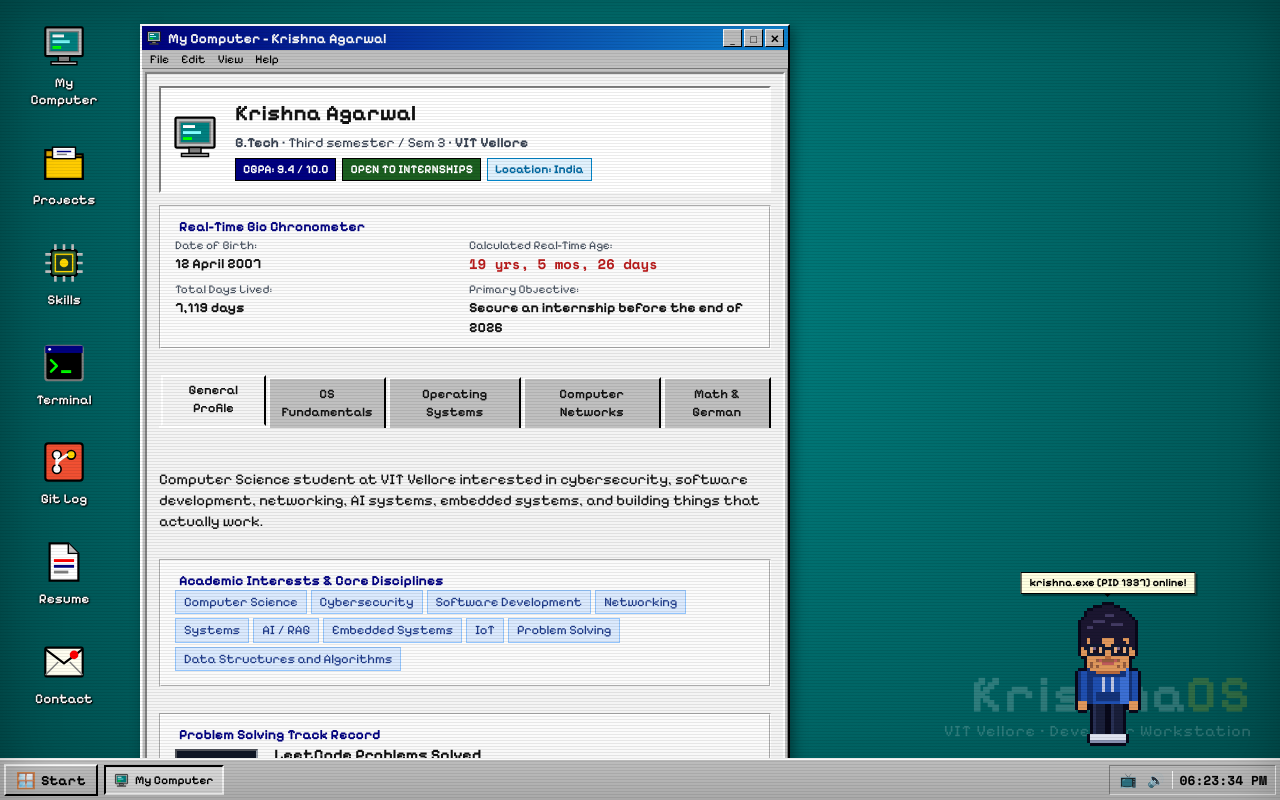
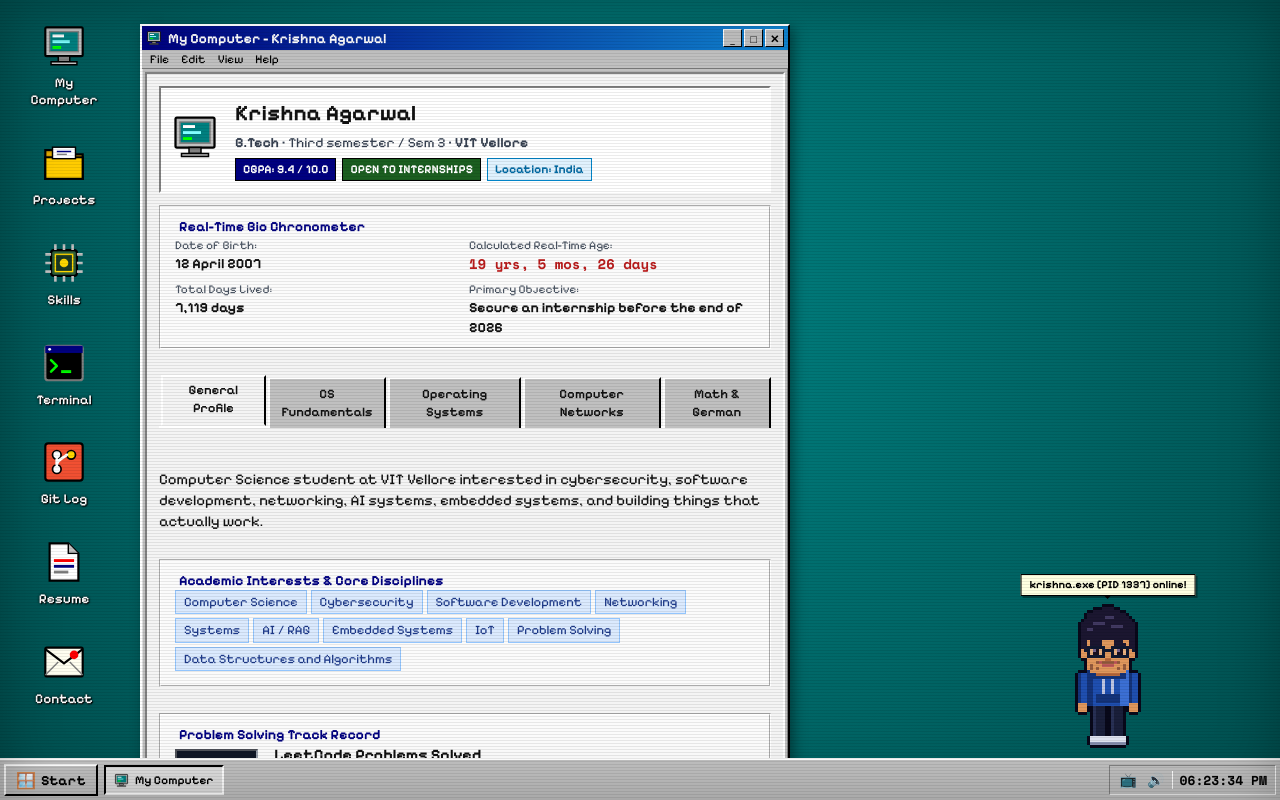
Before and after one commit to krishnaagarwal2025-a11y/portfolio, a Next.js app: page / in a window 1280 px wide. Built offline with nearby package versions, Linux system fonts and the light colour scheme.

Commit message:
Fix running animation loop and remove desktop watermark text on bottom right

```diff
--- a/src/components/krishna-exe/KrishnaContext.tsx
+++ b/src/components/krishna-exe/KrishnaContext.tsx
@@ -7,7 +7,6 @@
 const KrishnaContext = createContext<KrishnaContextValue | null>(null);
 
 const INACTIVITY_TIMEOUT_MS = 40000; // 40 seconds of no interaction -> sleep
-const PERIODIC_RUN_INTERVAL_MS = 14000; // Periodically run left & right every 14 seconds
 
 export function KrishnaProvider({ children }: { children: ReactNode }) {
   const [ambientState, setAmbientStateInternal] = useState<KrishnaState>("idle");
@@ -15,44 +14,33 @@
   const [bubbleText, setBubbleText] = useState<string | null>(null);
   const [isSleeping, setIsSleeping] = useState(false);
   const [isWalking, setIsWalking] = useState(false);
-  const [walkingDir, setWalkingDir] = useState<"walk_left" | "walk_right">("walk_right");
+  const [walkingDir, setWalkingDir] = useState<"walk_left" | "walk_right">("walk_left");
 
-  // Position state: default near bottom right of desktop floor (above 42px taskbar)
+  // Position state: x = distance in px from left edge, y = distance from bottom
   const [position, setPosition] = useState<KrishnaPosition>({
-    x: 0, // 0 until client calculates window width
-    y: 54, // px above bottom of screen
+    x: 800, // initialized safely on client mount
+    y: 52,
     facing: "left",
   });
 
+  // Refs for access in timers without resetting intervals
+  const posRef = useRef(position);
+  posRef.current = position;
+
+  const isWalkingRef = useRef(false);
+  isWalkingRef.current = isWalking;
+
+  const temporaryEmoteRef = useRef<KrishnaState | null>(null);
+  temporaryEmoteRef.current = temporaryEmote;
+
+  const isSleepingRef = useRef(false);
+  isSleepingRef.current = isSleeping;
+
+  const walkAnimRef = useRef<number | null>(null);
+  const patrolTimerRef = useRef<NodeJS.Timeout | null>(null);
   const emoteTimerRef = useRef<NodeJS.Timeout | null>(null);
   const bubbleTimerRef = useRef<NodeJS.Timeout | null>(null);
   const inactivityTimerRef = useRef<NodeJS.Timeout | null>(null);
-  const walkAnimRef = useRef<number | null>(null);
-  const posRef = useRef(position);
-  posRef.current = position;
-
-  // Initialize position on client mount
-  useEffect(() => {
-    if (typeof window !== "undefined") {
-      const initialX = Math.max(160, window.innerWidth - 220);
-      setPosition({ x: initialX, y: 54, facing: "left" });
-    }
-
-    const handleResize = () => {
-      if (typeof window !== "undefined") {
-        setPosition((prev) => {
-          const maxX = Math.max(160, window.innerWidth - 220);
-          if (prev.x > maxX || prev.x === 0) {
-            return { ...prev, x: maxX };
-          }
-          return prev;
-        });
-      }
-    };
-
-    window.addEventListener("resize", handleResize);
-    return () => window.removeEventListener("resize", handleResize);
-  }, []);
 
   // Active state calculated via priority
   const currentState: KrishnaState = (() => {
@@ -64,11 +52,11 @@
 
   // Wake up handler
   const wakeUp = useCallback(() => {
-    if (isSleeping) {
+    if (isSleepingRef.current) {
       setIsSleeping(false);
       setBubbleText(null);
     }
-  }, [isSleeping]);
+  }, []);
 
   // Reset inactivity timer on any user interaction
   const resetInactivityTimer = useCallback(() => {
@@ -98,25 +86,22 @@
     };
   }, [resetInactivityTimer]);
 
-  // Stop any active walking animation
-  const stopWalking = useCallback(() => {
-    if (walkAnimRef.current) {
-      cancelAnimationFrame(walkAnimRef.current);
-      walkAnimRef.current = null;
-    }
-    setIsWalking(false);
-  }, []);
-
   // Request temporary emote with priority checking
   const requestEmote = useCallback(
     (emote: KrishnaState, durationMs = 2800, speechText?: string) => {
       wakeUp();
-      stopWalking(); // If running when an emote is triggered, stop and play emote
+
+      // Stop running immediately if an emote is triggered
+      if (walkAnimRef.current) {
+        cancelAnimationFrame(walkAnimRef.current);
+        walkAnimRef.current = null;
+      }
+      setIsWalking(false);
+      isWalkingRef.current = false;
 
       const newPriority = STATE_PRIORITIES[emote] ?? 2;
       const currentPriority = temporaryEmote ? (STATE_PRIORITIES[temporaryEmote] ?? 0) : 0;
 
-      // Higher or equal priority overrides currently playing emote
       if (newPriority >= currentPriority) {
         if (emoteTimerRef.current) clearTimeout(emoteTimerRef.current);
 
@@ -134,7 +119,7 @@
         }, durationMs);
       }
     },
-    [temporaryEmote, wakeUp, stopWalking]
+    [temporaryEmote, wakeUp]
   );
 
   // Set ambient state
@@ -146,101 +131,128 @@
     [wakeUp]
   );
 
-  // Smooth bounded running / walking across screen
+  // Smooth bounded running across screen
   const walkTo = useCallback(
-    (targetX: number) => {
-      wakeUp();
+    (targetX: number, onArrival?: () => void) => {
+      if (typeof window === "undefined") return;
 
-      // Check if prefers reduced motion
-      if (typeof window !== "undefined" && window.matchMedia("(prefers-reduced-motion: reduce)").matches) {
-        setPosition((prev) => ({ ...prev, x: targetX }));
+      const startX = posRef.current.x;
+      const delta = targetX - startX;
+      if (Math.abs(delta) < 20) {
+        if (onArrival) onArrival();
         return;
       }
 
-      if (typeof window === "undefined") return;
-
-      const currentX = posRef.current.x || (window.innerWidth - 220);
-      const minX = 160; // Keep clear of desktop icons column
-      const maxX = Math.max(minX + 80, window.innerWidth - 200);
-      const clampedTargetX = Math.max(minX, Math.min(maxX, targetX));
-
-      const delta = clampedTargetX - currentX;
-      if (Math.abs(delta) < 25) return; // already in target area
-
-      const dir = delta > 0 ? "walk_right" : "walk_left";
+      const dir: "walk_left" | "walk_right" = delta > 0 ? "walk_right" : "walk_left";
       setWalkingDir(dir);
       setIsWalking(true);
+      isWalkingRef.current = true;
       setPosition((prev) => ({ ...prev, facing: delta > 0 ? "right" : "left" }));
 
-      // Running speed: ~220px per second for an active, spirited run
+      // Running speed: ~220px per second
       const speed = 220;
-      const duration = Math.min(3600, Math.max(800, (Math.abs(delta) / speed) * 1000));
+      const duration = Math.min(4500, Math.max(800, (Math.abs(delta) / speed) * 1000));
       const startTime = performance.now();
 
       const step = (now: number) => {
+        // If an emote starts, abort running
+        if (temporaryEmoteRef.current) {
+          setIsWalking(false);
+          isWalkingRef.current = false;
+          walkAnimRef.current = null;
+          return;
+        }
+
         const elapsed = now - startTime;
         const progress = Math.min(1, elapsed / duration);
+        const currentX = startX + delta * progress;
 
-        const currentProgX = currentX + delta * progress;
-        setPosition((prev) => ({ ...prev, x: Math.round(currentProgX) }));
+        setPosition((prev) => ({ ...prev, x: Math.round(currentX) }));
 
         if (progress < 1) {
           walkAnimRef.current = requestAnimationFrame(step);
         } else {
           setIsWalking(false);
+          isWalkingRef.current = false;
           walkAnimRef.current = null;
+          if (onArrival) onArrival();
         }
       };
 
       if (walkAnimRef.current) cancelAnimationFrame(walkAnimRef.current);
       walkAnimRef.current = requestAnimationFrame(step);
     },
-    [wakeUp]
+    []
   );
 
-  // PERIODIC RUNNING: Periodically run to left and right across desktop
+  // PERIODIC RUNNING: Continuously runs back and forth between left and right sides
   useEffect(() => {
-    // If reduced motion is preferred, do not auto-run
-    if (typeof window !== "undefined" && window.matchMedia("(prefers-reduced-motion: reduce)").matches) {
-      return;
-    }
+    if (typeof window === "undefined") return;
 
-    const periodicInterval = setInterval(() => {
-      // Do not run if character is sleeping, currently running, or playing a temporary emote
-      if (isSleeping || isWalking || temporaryEmote) {
+    // Start on the right side of the screen
+    const initialRightX = Math.max(200, window.innerWidth - 220);
+    setPosition({ x: initialRightX, y: 52, facing: "left" });
+    posRef.current = { x: initialRightX, y: 52, facing: "left" };
+
+    let isRunningToLeft = true;
+
+    const runPatrolStep = () => {
+      // If sleeping or in temporary emote, retry shortly
+      if (isSleepingRef.current || temporaryEmoteRef.current || isWalkingRef.current) {
+        patrolTimerRef.current = setTimeout(runPatrolStep, 2000);
         return;
       }
 
-      if (typeof window === "undefined") return;
+      const minX = window.innerWidth < 768 ? 40 : 180;
+      const maxX = Math.max(minX + 80, window.innerWidth - (window.innerWidth < 768 ? 100 : 220));
 
-      const currentX = posRef.current.x || (window.innerWidth - 220);
-      const midPoint = window.innerWidth / 2;
-      const minX = 180;
-      const maxX = Math.max(minX + 100, window.innerWidth - 240);
-
-      // If currently on the right half, run over to the left side!
-      // If currently on the left half, run over to the right side!
       let targetX: number;
-      if (currentX > midPoint) {
-        // Run to the left zone (between 180px and 260px)
-        targetX = Math.round(minX + Math.random() * 80);
+      if (isRunningToLeft) {
+        targetX = Math.round(minX + Math.random() * 50);
+        isRunningToLeft = false;
       } else {
-        // Run to the right zone (near window.innerWidth - 240px)
-        targetX = Math.round(maxX - Math.random() * 80);
+        targetX = Math.round(maxX - Math.random() * 50);
+        isRunningToLeft = true;
       }
 
-      walkTo(targetX);
-    }, PERIODIC_RUN_INTERVAL_MS);
+      walkTo(targetX, () => {
+        // Once arrived, rest for ~5 to 7 seconds before next run
+        const restDuration = 5000 + Math.random() * 2500;
+        patrolTimerRef.current = setTimeout(runPatrolStep, restDuration);
+      });
+    };
 
-    return () => clearInterval(periodicInterval);
-  }, [isSleeping, isWalking, temporaryEmote, walkTo]);
+    // Begin first running sequence 2.5 seconds after desktop loads!
+    patrolTimerRef.current = setTimeout(runPatrolStep, 2500);
 
-  // Cleanup on unmount
+    const handleResize = () => {
+      if (typeof window !== "undefined") {
+        setPosition((prev) => {
+          const maxX = Math.max(160, window.innerWidth - 220);
+          if (prev.x > maxX) {
+            return { ...prev, x: maxX };
+          }
+          return prev;
+        });
+      }
+    };
+
+    window.addEventListener("resize", handleResize);
+
+    return () => {
+      window.removeEventListener("resize", handleResize);
+      if (patrolTimerRef.current) clearTimeout(patrolTimerRef.current);
+      if (walkAnimRef.current) cancelAnimationFrame(walkAnimRef.current);
+    };
+  }, [walkTo]);
+
+  // Cleanup timers on unmount
   useEffect(() => {
     return () => {
       if (emoteTimerRef.current) clearTimeout(emoteTimerRef.current);
       if (bubbleTimerRef.current) clearTimeout(bubbleTimerRef.current);
       if (inactivityTimerRef.current) clearTimeout(inactivityTimerRef.current);
+      if (patrolTimerRef.current) clearTimeout(patrolTimerRef.current);
       if (walkAnimRef.current) cancelAnimationFrame(walkAnimRef.current);
     };
   }, []);
--- a/src/components/krishna-exe/KrishnaExe.tsx
+++ b/src/components/krishna-exe/KrishnaExe.tsx
@@ -79,10 +79,15 @@
   const currentFrameSrc = currentConfig.frames[frameIndex] || currentConfig.frames[0];
   const ratioClass = currentConfig.aspectRatio === "1:1" ? "ratio-1-1" : "ratio-2-3";
 
-  // Dynamic style for positioning
+  // Dynamic style for positioning using hardware-accelerated translate3d
   const containerStyle: React.CSSProperties = {
+    position: "fixed",
+    left: 0,
     bottom: `${position.y}px`,
-    ...(position.x > 0 ? { left: `${position.x}px` } : { right: "32px" }),
+    transform: `translate3d(${position.x}px, 0, 0)`,
+    willChange: "transform",
+    zIndex: 4,
+    pointerEvents: "none",
   };
 
   return (
@@ -112,11 +117,6 @@
           className="krishna-sprite"
           draggable={false}
         />
-
-        {/* Small PID indicator on hover */}
-        <span className="krishna-pid-pill">
-          krishna.exe : {isSleeping ? "sleeping" : currentState}
-        </span>
       </div>
     </div>
   );
--- a/src/components/os/Desktop.tsx
+++ b/src/components/os/Desktop.tsx
@@ -218,11 +218,7 @@
     <main className="screen" id="krishnaos-desktop">
       {phase === "boot" && <BootScreen onDone={finishBoot} />}
 
-      {/* Desktop Background Watermark */}
-      <div className="desktop-watermark" aria-hidden="true">
-        <span className="watermark-logo">Krishna<b>OS</b></span>
-        <span className="watermark-sub">VIT Vellore • Developer Workstation</span>
-      </div>
+
 
       {/* Desktop Icons Grid */}
       <div className="icons" role="region" aria-label="Desktop Icons">
```
Also changed, not shown: emote/portfolio.png.
